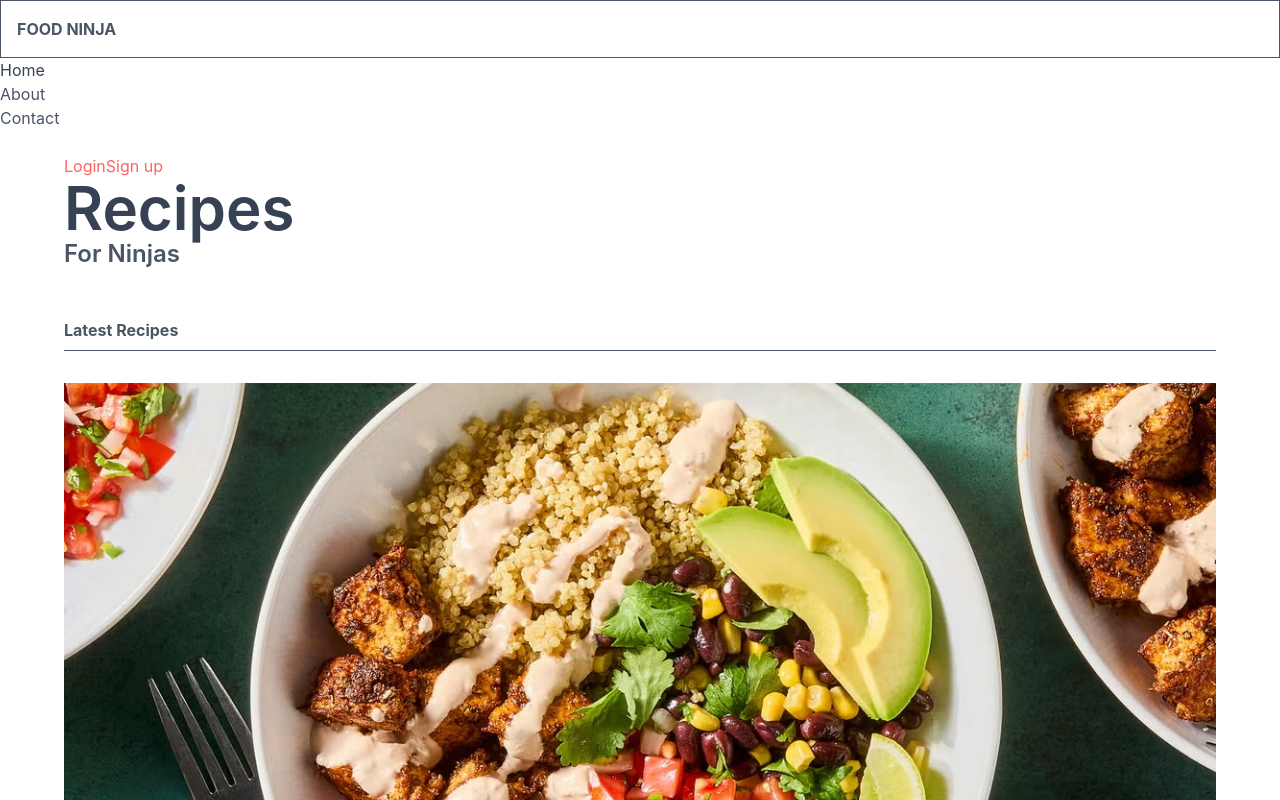
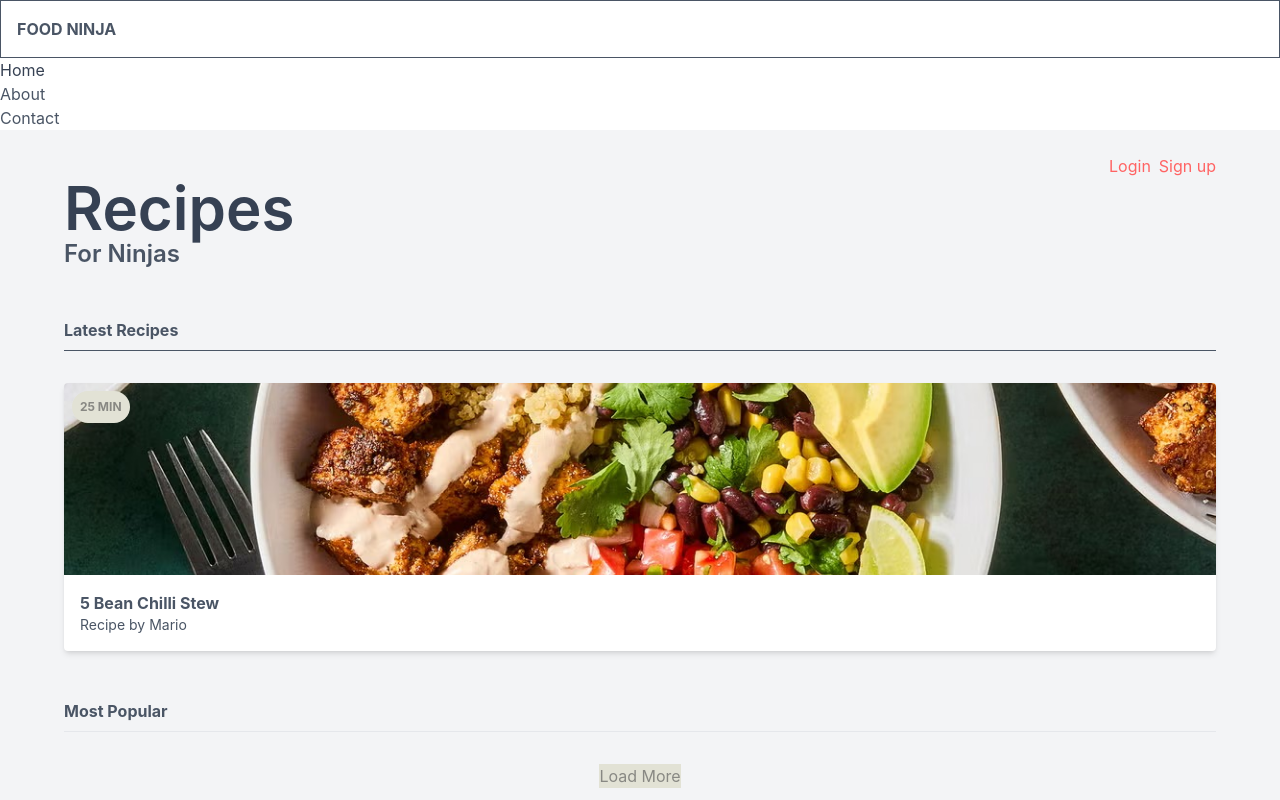
Before and after one commit to BwisterNova/recipes-ninjas, a React (Vite) app: page / in a window 1280 px wide. Shown: the top 800 px of the page. Built offline with nearby package versions, Linux system fonts and the light colour scheme.

Commit message:
Learn't about flexbox and other few things

```diff
--- a/src/components/ninjaRecipes.jsx
+++ b/src/components/ninjaRecipes.jsx
@@ -7,7 +7,12 @@ export default function NinjaRecipes() {
         <nav>
           <div>
             <h1 className="font-bold uppercase p-4 border-b border">
-              <a href="/">Food Ninja</a>
+              <a
+                href="/"
+                // className="text-green-500 sm:text-red-500 lg:text-blue-500 or text-sm md:text-xl "
+              >
+                Food Ninja
+              </a>
             </h1>
           </div>
           <ul>
@@ -30,12 +35,13 @@ export default function NinjaRecipes() {
         </nav>
       </div>
 
-      <main className="px-16 py-6">
-        <div>
+      {/* Main  */}
+      <main className="px-16 py-6 bg-gray-100">
+        <div className="flex justify-center md:justify-end">
           <a href="" className="text-primary">
             Login
           </a>
-          <a href="" className="text-primary">
+          <a href="" className="text-primary ml-2">
             Sign up
           </a>
         </div>
@@ -49,11 +55,21 @@ export default function NinjaRecipes() {
 
           <div className="mt-8 ">
             {/* cards */}
-            <div>
-              <img src={imgOne} alt="Tofu Stir Fry" />
-              <div>
-                <span>5 Bean Chilli Stew</span>
-                <span>Recipe by Mario</span>
+            <div className="bg-white rounded overflow-hidden shadow-md relative">
+              <img
+                src={imgOne}
+                alt="Tofu Stir Fry"
+                className="w-full h-32 sm:h-48 object-cover"
+              />
+              <div className="m-4 ">
+                <span className="font-bold">5 Bean Chilli Stew</span>
+                <span className="block text-grey-500 text-sm">
+                  Recipe by Mario
+                </span>
+              </div>
+              {/* For badge */}
+              <div className="bg-secondary-100 text-secondary-200 uppercase text-xs font-bold rounded-full p-2 absolute top-0  ml-2 mt-2">
+                <span>25 min</span>
               </div>
             </div>
           </div>
@@ -65,7 +81,7 @@ export default function NinjaRecipes() {
           </h4>
           <div className="mt-8">{/* cards */}</div>
 
-          <div>
+          <div className="flex justify-center">
             <div className="bg-secondary-100 text-secondary-200">Load More</div>
           </div>
         </div>
```
